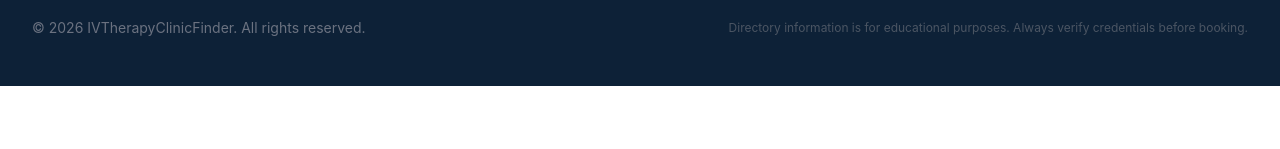
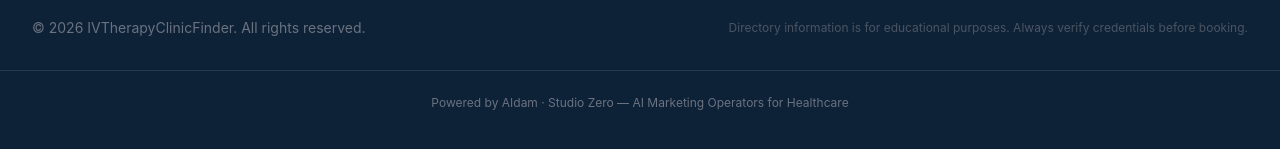
Before and after one commit to pete0585/iv-therapy-clinics-directory, a Next.js app: page / in a window 1280 px wide. Shown: the part 2783-2932 px from the top of the page. Before the commit the page ends 2869 px from the top, so only its background shows below. Built offline with nearby package versions, Linux system fonts and the light colour scheme; no server answers.

Commit message:
feat(iv-therapy-clinics-directory): add Powered by AIdam + Studio Zero links to footer

```diff
--- a/app/layout.tsx
+++ b/app/layout.tsx
@@ -124,6 +124,14 @@
           </p>
         </div>
       </div>
-    </footer>
+
+          <div className="mt-8 pt-6 border-t border-white/10 text-center">
+            <p className="text-xs text-gray-500">
+              <a href="https://studiozerohq.com" target="_blank" rel="noopener noreferrer" className="hover:underline transition-colors">Powered by AIdam</a>
+              {' · '}
+              <a href="https://studiozerohq.com" target="_blank" rel="noopener noreferrer" className="hover:underline transition-colors">Studio Zero — AI Marketing Operators for Healthcare</a>
+            </p>
+          </div>
+        </footer>
   )
 }
```
